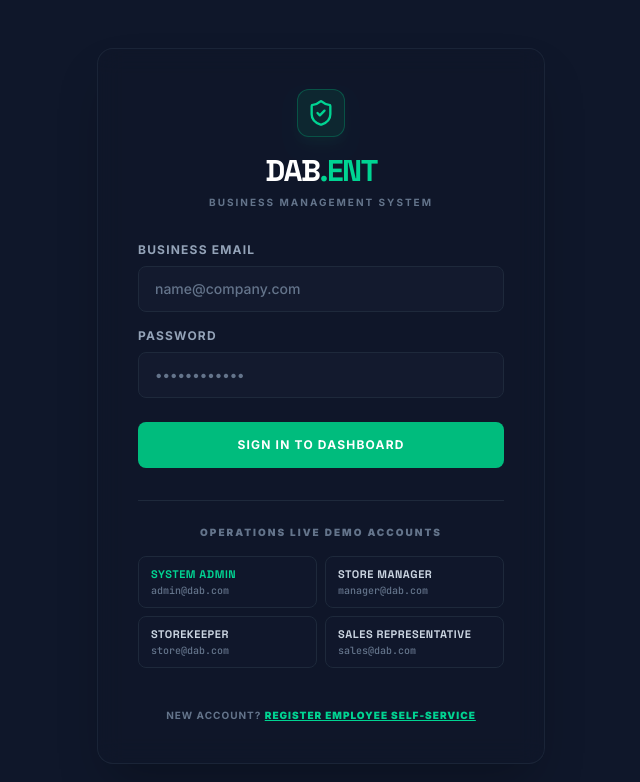
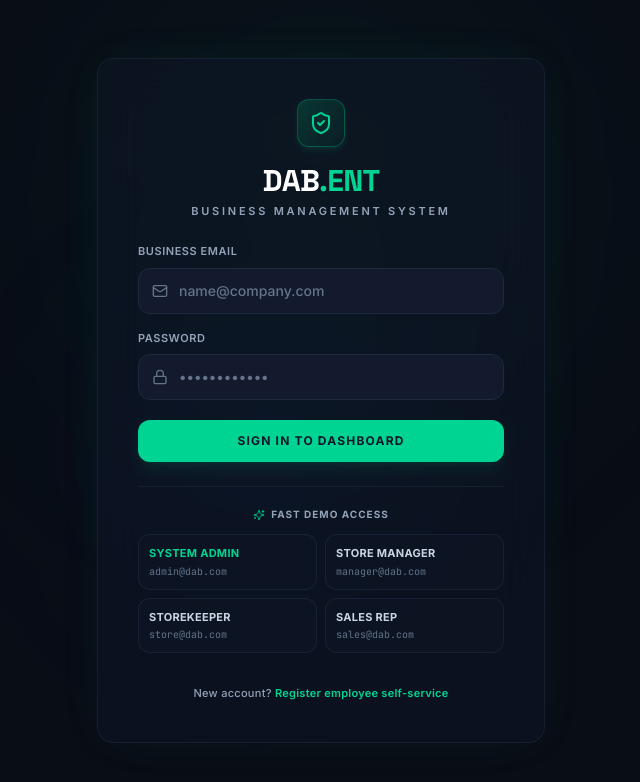
Before and after one commit to Robertribbon25/DABB-ms, a React (Vite) app in the folder frontend/: page /login in a window 1280 px wide. Shown: the top 782 px of the page, without its empty margins (319-959 px from the left). Built offline with nearby package versions, Linux system fonts and the light colour scheme; no server answers.

Commit message:
login updated

```diff
--- a/frontend/src/pages/Login.jsx
+++ b/frontend/src/pages/Login.jsx
@@ -1,7 +1,7 @@
 import React, { useState } from 'react';
 import { useNavigate, Link, useSearchParams } from 'react-router-dom';
 import { useAuth } from '../context/AuthContext.jsx';
-import { ShieldCheck, Loader2, AlertCircle } from 'lucide-react';
+import { ShieldCheck, Loader2, AlertCircle, Mail, Lock, Sparkles } from 'lucide-react';
 
 export default function Login() {
   const { login } = useAuth();
@@ -40,66 +40,91 @@ export default function Login() {
   };
 
   return (
-    <div className="min-h-screen bg-[#0F172A] flex flex-col justify-center items-center py-12 px-4 sm:px-6 lg:px-8 font-sans select-none">
-      <div className="max-w-md w-full space-y-8 bg-slate-950/40 p-8 sm:p-10 rounded-2xl border border-slate-800/80 shadow-2xl backdrop-blur-md">
+    <div className="min-h-screen bg-[#090D16] flex flex-col justify-center items-center py-12 px-4 sm:px-6 lg:px-8 font-sans select-none relative overflow-hidden">
+      {/* Subtle Background Glow Decorative Elements */}
+      <div className="absolute top-1/4 left-1/2 -translate-x-1/2 -translate-y-1/2 w-[500px] h-[500px] bg-emerald-500/5 blur-[120px] rounded-full pointer-events-none" />
+      <div className="absolute bottom-1/4 left-1/3 w-[300px] h-[300px] bg-blue-500/5 blur-[100px] rounded-full pointer-events-none" />
+
+      <div className="max-w-md w-full space-y-6 bg-slate-900/40 p-8 sm:p-10 rounded-2xl border border-slate-800/60 shadow-[0_0_50px_-12px_rgba(16,185,129,0.1)] backdrop-blur-xl z-10 transition-all duration-300 hover:border-slate-800/80">
 
         {/* Top Header branding */}
         <div className="text-center">
-          <div className="mx-auto h-12 w-12 rounded-xl bg-emerald-500/10 border border-emerald-500/30 flex items-center justify-center shadow-lg shadow-emerald-500/5">
-            <ShieldCheck className="h-7 w-7 text-emerald-400" />
+          <div className="mx-auto h-12 w-12 rounded-xl bg-gradient-to-br from-emerald-500/20 to-emerald-500/5 border border-emerald-500/30 flex items-center justify-center shadow-md shadow-emerald-500/10">
+            <ShieldCheck className="h-6 w-6 text-emerald-400" />
           </div>
-          <h2 className="mt-4 text-3xl font-black text-white tracking-tighter uppercase font-display">DAB<span className="text-emerald-400">.ENT</span></h2>
-          <p className="mt-1.5 text-[10px] uppercase font-bold tracking-[0.2em] text-slate-500">Business Management System</p>
+          <h2 className="mt-4 text-3xl font-black text-white tracking-tight font-display">
+            DAB<span className="text-emerald-400 bg-clip-text">.ENT</span>
+          </h2>
+          <p className="mt-1 text-[11px] uppercase font-semibold tracking-[0.25em] text-slate-400">
+            Business Management System
+          </p>
         </div>
 
+        {/* Dynamic Alerts Container */}
+        {(isExpired || error) && (
+          <div className="space-y-2 animate-fadeIn">
             {isExpired && (
-          <div className="bg-emerald-500/10 border border-emerald-500/25 rounded-lg p-3.5 flex items-start gap-3">
-            <AlertCircle className="w-5 h-5 text-emerald-400 flex-shrink-0 mt-0.5" />
-            <div className="text-xs text-emerald-300 font-bold uppercase tracking-wider">
+              <div className="bg-emerald-500/10 border border-emerald-500/20 rounded-xl p-3.5 flex items-center gap-3">
+                <AlertCircle className="w-4 h-4 text-emerald-400 shrink-0" />
+                <p className="text-xs text-emerald-300/90 font-medium tracking-wide">
                   Your session has expired. Please sign in again.
-            </div>
+                </p>
               </div>
             )}
 
             {error && (
-          <div className="bg-rose-500/10 border border-rose-500/25 rounded-lg p-3.5 flex items-start gap-3">
-            <AlertCircle className="w-5 h-5 text-rose-400 flex-shrink-0 mt-0.5" />
-            <div className="text-xs text-rose-300 font-bold uppercase tracking-wider">
+              <div className="bg-rose-500/10 border border-rose-500/20 rounded-xl p-3.5 flex items-center gap-3">
+                <AlertCircle className="w-4 h-4 text-rose-400 shrink-0" />
+                <p className="text-xs text-rose-300/90 font-medium tracking-wide">
                   {error}
+                </p>
               </div>
+            )}
           </div>
         )}
 
-        <form className="mt-8 space-y-6" onSubmit={handleSubmit}>
+        <form className="space-y-5" onSubmit={handleSubmit}>
           <div className="space-y-4">
+            {/* Email Field */}
             <div>
-              <label htmlFor="email" className="block text-xs font-bold text-slate-400 uppercase tracking-widest mb-2">
+              <label htmlFor="email" className="block text-[11px] font-semibold text-slate-400 uppercase tracking-wider mb-2">
                 Business Email
               </label>
+              <div className="relative rounded-xl group focus-within:ring-2 focus-within:ring-emerald-500/40 transition-all">
+                <div className="absolute inset-y-0 left-0 pl-3.5 flex items-center pointer-events-none text-slate-500 group-focus-within:text-emerald-400 transition-colors">
+                  <Mail className="h-4 w-4" />
+                </div>
                 <input
                   id="email"
                   type="email"
                   required
                   value={email}
                   onChange={(e) => setEmail(e.target.value)}
-                className="block w-full px-4 py-3 bg-[#0F172A] border border-slate-850 rounded-lg text-white placeholder-slate-600 focus:outline-hidden focus:ring-2 focus:ring-emerald-500 focus:border-transparent text-sm transition-colors font-medium"
+                  className="block w-full pl-10 pr-4 py-3 bg-slate-950/60 border border-slate-800 rounded-xl text-white placeholder-slate-600 focus:outline-hidden text-sm transition-all font-medium focus:bg-slate-950"
                   placeholder="name@company.com"
                 />
               </div>
+            </div>
 
+            {/* Password Field */}
             <div>
-              <label htmlFor="password" className="block text-xs font-bold text-slate-400 uppercase tracking-widest mb-2">
+              <label htmlFor="password" className="block text-[11px] font-semibold text-slate-400 uppercase tracking-wider mb-2">
                 Password
               </label>
+              <div className="relative rounded-xl group focus-within:ring-2 focus-within:ring-emerald-500/40 transition-all">
+                <div className="absolute inset-y-0 left-0 pl-3.5 flex items-center pointer-events-none text-slate-500 group-focus-within:text-emerald-400 transition-colors">
+                  <Lock className="h-4 w-4" />
+                </div>
                 <input
                   id="password"
                   type="password"
                   required
                   value={password}
                   onChange={(e) => setPassword(e.target.value)}
-                className="block w-full px-4 py-3 bg-[#0F172A] border border-slate-850 rounded-lg text-white placeholder-slate-600 focus:outline-hidden focus:ring-2 focus:ring-emerald-500 focus:border-transparent text-sm transition-colors font-medium"
+                  className="block w-full pl-10 pr-4 py-3 bg-slate-950/60 border border-slate-800 rounded-xl text-white placeholder-slate-600 focus:outline-hidden text-sm transition-all font-medium focus:bg-slate-950"
                   placeholder="••••••••••••"
                 />
+              </div>
             </div>
           </div>
 
@@ -107,7 +132,7 @@ export default function Login() {
             <button
               type="submit"
               disabled={submitting}
-              className="group relative w-full flex justify-center py-3.5 px-4 border border-transparent text-xs font-bold uppercase tracking-widest rounded-lg text-white bg-emerald-500 hover:bg-emerald-400 focus:outline-hidden focus:ring-2 focus:ring-offset-2 focus:ring-emerald-500 transition-colors disabled:opacity-50 disabled:cursor-not-allowed cursor-pointer"
+              className="w-full flex justify-center items-center py-3 px-4 border border-transparent text-xs font-bold uppercase tracking-widest rounded-xl text-slate-950 bg-emerald-400 hover:bg-emerald-300 active:scale-[0.99] focus:outline-hidden focus:ring-2 focus:ring-offset-2 focus:ring-offset-slate-950 focus:ring-emerald-400 transition-all disabled:opacity-50 disabled:cursor-not-allowed font-sans cursor-pointer shadow-lg shadow-emerald-500/10"
             >
               {submitting ? (
                 <span className="flex items-center gap-2">
@@ -122,44 +147,44 @@ export default function Login() {
         </form>
 
         {/* Demo Fast Account Selectors */}
-        <div className="mt-8 pt-6 border-t border-slate-800">
-          <p className="text-center text-[10px] font-black text-slate-500 uppercase tracking-[0.2em] mb-4">
-            Operations Live Demo Accounts
+        <div className="pt-5 border-t border-slate-800/60">
+          <div className="flex items-center justify-center gap-1.5 mb-3">
+            <Sparkles className="w-3 h-3 text-emerald-400/80" />
+            <p className="text-center text-[10px] font-bold text-slate-400 uppercase tracking-widest">
+              Fast Demo Access
             </p>
-          <div className="grid grid-cols-2 gap-2 text-xs">
+          </div>
+
+          <div className="grid grid-cols-2 gap-2">
+            {[
+              { role: 'System Admin', email: 'admin@dab.com', pass: 'admin123', primary: true },
+              { role: 'Store Manager', email: 'manager@dab.com', pass: 'manager123' },
+              { role: 'Storekeeper', email: 'store@dab.com', pass: 'store123' },
+              { role: 'Sales Rep', email: 'sales@dab.com', pass: 'sales123' }
+            ].map((demo) => (
               <button
-              onClick={() => handleDemoSignIn('admin@dab.com', 'admin123')}
-              className="py-2.5 px-3 rounded-lg bg-slate-900/40 border border-slate-800 hover:border-slate-700/80 text-slate-300 font-medium text-left transition-all active:scale-95 cursor-pointer"
+                key={demo.email}
+                type="button"
+                onClick={() => handleDemoSignIn(demo.email, demo.pass)}
+                className="p-2.5 rounded-xl bg-slate-950/40 border border-slate-800/70 hover:border-slate-700 hover:bg-slate-900/60 text-left transition-all active:scale-[0.97] group cursor-pointer"
               >
-              <span className="block font-black text-emerald-400 font-display text-[11px] uppercase tracking-wider">System Admin</span>
-              <span className="block text-[10px] text-slate-500 font-mono mt-0.5">admin@dab.com</span>
+                <span className={`block font-bold text-[11px] uppercase tracking-wide group-hover:text-white transition-colors ${demo.primary ? 'text-emerald-400' : 'text-slate-300'}`}>
+                  {demo.role}
+                </span>
+                <span className="block text-[10px] text-slate-500 group-hover:text-slate-400 transition-colors font-mono mt-0.5 overflow-hidden text-ellipsis whitespace-nowrap">
+                  {demo.email}
+                </span>
               </button>
-            <button
-              onClick={() => handleDemoSignIn('manager@dab.com', 'manager123')}
-              className="py-2.5 px-3 rounded-lg bg-slate-900/40 border border-slate-800 hover:border-slate-700/80 text-slate-300 font-medium text-left transition-all active:scale-95 cursor-pointer"
-            >
-              <span className="block font-black text-slate-200 font-display text-[11px] uppercase tracking-wider">Store Manager</span>
-              <span className="block text-[10px] text-slate-500 font-mono mt-0.5">manager@dab.com</span>
-            </button>
-            <button
-              onClick={() => handleDemoSignIn('store@dab.com', 'store123')}
-              className="py-2.5 px-3 rounded-lg bg-slate-900/40 border border-slate-800 hover:border-slate-700/80 text-slate-300 font-medium text-left transition-all active:scale-95 cursor-pointer"
-            >
-              <span className="block font-black text-slate-200 font-display text-[11px] uppercase tracking-wider">Storekeeper</span>
-              <span className="block text-[10px] text-slate-500 font-mono mt-0.5">store@dab.com</span>
-            </button>
-            <button
-              onClick={() => handleDemoSignIn('sales@dab.com', 'sales123')}
-              className="py-2.5 px-3 rounded-lg bg-slate-900/40 border border-slate-800 hover:border-slate-700/80 text-slate-300 font-medium text-left transition-all active:scale-95 cursor-pointer"
-            >
-              <span className="block font-black text-slate-200 font-display text-[11px] uppercase tracking-wider">Sales Representative</span>
-              <span className="block text-[10px] text-slate-500 font-mono mt-0.5">sales@dab.com</span>
-            </button>
+            ))}
           </div>
         </div>
 
-        <div className="text-center text-[10px] text-slate-500 font-bold uppercase tracking-widest mt-6 pt-2">
-          New account? <Link to="/register" className="text-emerald-400 font-black hover:text-emerald-300 underline">Register employee self-service</Link>
+        {/* Footer Link */}
+        <div className="text-center text-[11px] text-slate-400 font-medium tracking-wide pt-2">
+          New account?{' '}
+          <Link to="/register" className="text-emerald-400 font-semibold hover:text-emerald-300 hover:underline transition-colors">
+            Register employee self-service
+          </Link>
         </div>
 
       </div>
```
Lines whose indentation alone changed are shown as unchanged.
